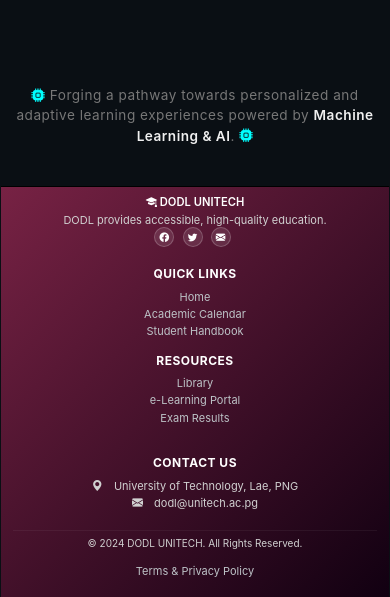
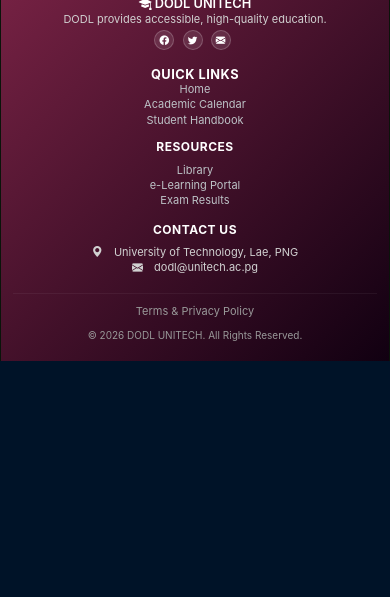
Before and after one commit to OGL2025/online_learning, a Flask app: page / in a window 390 px wide. Shown: the part 1134-1731 px from the top of the page. After the commit the page ends 1495 px from the top, so only its background shows below. Run offline with Flask 3, Linux system fonts and the light colour scheme.

Commit message:
mobile view footer compact

```diff
--- a/app/static/css/style.css
+++ b/app/static/css/style.css
@@ -3,10 +3,10 @@
     --primary-color: #2c3e50;
     --secondary-color: #3498db;
     --accent-color: #e74c3c;
-    --footer-bg: #1a252f;
+    --footer-bg: #2f1a25;
     /* Tunable Colors */
     --bg-theme-color: rgba(4,68,72,1);     /* Gradient Start Color */
-    --base-bg-color: #0a0f14;     /* Page Border/Root Background */
+    --base-bg-color: #0a140a;     /* Page Border/Root Background */
     background: var(--base-bg-color); /* Apply root background */
 }
 html, body { height: 100%; }
@@ -314,6 +314,7 @@
     /* 1. Reset body background & REMOVE shadow */
     body {
         padding-top: 0px;
+        padding-bottom: 0px;
         background: rgb(0, 22, 45);
         box-shadow: none; /* Removes the gray overlay caused by shadow */
         font-size: 8px;
@@ -325,7 +326,7 @@
     }
 
     /* --- NAVBAR SIDEBAR --- */
-    .navtitle {font-size: 0.7rem; margin-left:-35px; padding: 0; font-weight: 600;}
+    .navtitle {font-size: 0.73rem; margin-left:-35px; padding: 0; font-weight: 600;}
     .navdir {font-size:0.5rem; color: rgb(104, 104, 104); text-align: center; margin: 12px;}
     .navbar-toggler { display: block !important; position: absolute; left: 2px; top: 2.4px; z-index: 1100; border: none; outline: none !important; box-shadow: none !important; padding: 0.1rem 0.2rem; font-size: 1rem; }
     .navbar-brand { margin-left: 45px; }
@@ -336,10 +337,12 @@
     .navbar-bottom .nav-link { padding: 1rem 1.5rem; border-bottom: 1px solid rgba(255,255,255,0.2); color: #e1e1e1 !important; font-size: 10px;}
     .dropdown-menu { position: static !important; width: 100%; background: rgba(0,0,0,0.3) !important; border: none; padding: 0; }
     .dropdown-item { padding-left: 1.7rem;  font-size: 0.7rem; margin-bottom: -px;}
-    .nav-auth-link {padding: 0.12rem 0.3rem; font-weight: 600; font-size: 0.7rem; margin-right: -10px;}
+    .nav-auth-link {padding: 0.12rem 0.3rem; font-weight: 600; font-size: 0.73rem; margin-right: -10px;}
 
+    .hero-icon i { font-size: 3rem; margin-bottom: -1rem;}
+    .hero-section { text-align: center; padding: 1rem 0rem; margin-bottom: 2rem; margin-top: 2rem;}
     .hero-title { font-weight: 800; font-size: 1.2rem; color: #fff; margin-bottom: 0.5rem; margin-top: -10px;}
-    .hero-subtitle { font-size: 0.9rem; color: #ccc; max-width: 600px; margin: 0 auto 1.5rem auto; line-height: 1.2; }
+    .hero-subtitle { font-size: 0.9rem; color: #ccc; max-width: 600px; margin: 0 auto 1.5rem auto; line-height: 1.3; }
 
     .stat-card { margin-top: 17px; margin-bottom: 0px;}
     .stat-label {font-size: 0.55rem;}
@@ -351,20 +354,27 @@
     .footer-logo { display: block; margin-bottom: 2px; }
     .social-icons { justify-content: center !important; margin-bottom: 8px;}
 .footer-logo { color: #fff; font-size: 0.7rem; font-weight: 600; margin-bottom: 2px; display: block; }
-.social-icons { list-style: none; padding: -5px; margin-bottom: 0px; }
-.social-icons li { display: inline-block; margin-right: 5px; margin-top: -4px; margin-bottom: 8px;}
+.social-icons { list-style: none; padding: 0px; margin-bottom: 5px; }
+.social-icons li { display: inline-block; margin-top: 0px; margin-bottom: 0px;}
 .social-icons li a { display: block; width: 20px; height: 20px; border-radius: 50%; background-color: rgba(255,255,255,0.1); color: #fff; text-align: center; line-height: 20px; transition: all 0.3s; border: 1px solid rgba(255,255,255,0.2); font-size: 0.6rem; }
-    .footer-links { text-align: center !important; }
+    .footer-links { text-align: center !important;}
     /* .footer-tuner-container { justify-content: center !important; margin-top: 10px; } */
 
     /* Home Page Collapse Logic */
-    .features-grid { grid-template-columns: 1fr; margin-top: -10px;}
-    .feature-card {margin-top: -13px; margin-top: -5px;}
+    .features-grid { grid-template-columns: 1fr; margin-top: -10px; }
+    .feature-card {margin-top: -13px; margin-top: -5px; border-radius: 13px;}
     .feature-title {margin-top: -10px; margin-bottom: 5px; font-size: 0.9rem; text-transform: uppercase;}
     .feature-text {font-size: 0.8rem; margin-bottom: -15px; line-height: 1;}
     .info-section { flex-direction: column; flex-wrap: wrap; }
-    .info-content { width: 100%; margin-bottom: -10px;margin-top: -20px;}
-    .info-image { width: 100%; margin-bottom: -10px;}
-    .flex-edu {font-size: 0.8rem;}
-    .terms{text-align: center !important;}
+    .info-content { width: 100%; margin: -2rem auto; line-height: 0.5;}
+    .info-image { width: 70%;}
+    .info-image img {height: auto; border-radius: 8px; box-shadow: 20px 25px 30px rgba(0,0,0,1);
+        -webkit-mask: radial-gradient(circle, black 50%, transparent 100%); padding-bottom: 25px; margin-top: 1rem;}
+
+    .flex-edu {font-size: 0.8rem; }
+
+    .ai-statement { text-align: center; margin-top: -1rem; margin-bottom: 0rem; }
+    .ai-statement p { font-size: 0.75rem; color: #777;  }
+
+    .terms{text-align: center !important; margin-top: -2px;}
 }
--- a/app/templates/index.html
+++ b/app/templates/index.html
@@ -74,6 +74,7 @@
     </section>
 
     <!-- AI Statement -->
+     <!-- <section class="feature-card"> -->
         <div class="ai-statement">
             <p>
                 <i class="bi bi-cpu-fill" style="color: cyan;"></i>
@@ -81,6 +82,6 @@
                 <i class="bi bi-cpu-fill" style="color: cyan;"></i>
             </p>
         </div>
-
+    <!-- </section> -->
 </div>
 {% endblock %}
--- a/app/templates/layout.html
+++ b/app/templates/layout.html
@@ -116,7 +116,7 @@
     </nav>
 
     <!-- Flash Messages -->
-    <div class="container mt-3">
+    <div class="container">
         {% with messages = get_flashed_messages(with_categories=true) %}
             {% if messages %}
                 {% for category, message in messages %}
@@ -131,7 +131,7 @@
     </div>
 
     <!-- ========== MAIN CONTENT ========== -->
-    <main class="container my-4">
+    <main class="container">
         {% block content %}{% endblock %}
     </main>
 
@@ -141,7 +141,7 @@
             <div class="row">
                 <!-- Column 1 -->
                 <div class="col-sm-12 col-md-6 col-lg-4">
-                    <span class="footer-logo"><i class="bi bi-mortarboard-fill"></i> DODL UNITECH</span>
+                    <span class="footer-logo"  style="font-size: 0.8rem; margin-bottom: -1px; margin-top: 8px;"><i class="bi bi-mortarboard-fill"></i> DODL UNITECH</span>
                     <p>DODL provides accessible, high-quality education.</p>
                     <ul class="social-icons">
                         <li><a href="#"><i class="bi bi-facebook"></i></a></li>
@@ -151,30 +151,30 @@
                 </div>
 
                 <!-- Column 2 -->
-                <div class="col-xs-6 col-md-4 col-lg-2">
-                    <h6>Quick Links</h6>
+                <div class="col-xs-6 col-md-4 col-lg-2" >
+                    <h6 style="font-size: 0.8rem; margin-bottom: 0px;">Quick Links</h6>
                     <ul class="footer-links">
-                        <li><a href="{{ url_for('main.index') }}">Home</a></li>
-                        <li><a href="#">Academic Calendar</a></li>
-                        <li><a href="#">Student Handbook</a></li>
+                        <li style="margin-bottom: 0px;"><a href="{{ url_for('main.index') }}">Home</a></li>
+                        <li style="margin-bottom: 0px;"><a href="#">Academic Calendar</a></li>
+                        <li style="margin-bottom: 0px;"><a href="#">Student Handbook</a></li>
                     </ul>
                 </div>
 
                 <!-- Column 3 -->
                 <div class="col-xs-6 col-md-4 col-lg-2">
                     <h6>Resources</h6>
-                    <ul class="footer-links">
-                        <li><a href="#">Library</a></li>
-                        <li><a href="#">e-Learning Portal</a></li>
-                        <li><a href="#">Exam Results</a></li>
+                    <ul class="footer-links" style="margin-bottom: 0px;">
+                        <li style="margin-bottom: 0px;"><a href="#">Library</a></li>
+                        <li style="margin-bottom: 0px;"><a href="#">e-Learning Portal</a></li>
+                        <li style="margin-bottom: 0px;"><a href="#">Exam Results</a></li>
                     </ul>
                 </div>
 
                 <!-- Column 4 -->
-                <div class="col-sm-12 col-md-4 col-lg-4 mt-3 mt-lg-0">
-                    <h6>Contact Us</h6>
-                    <p><i class="bi bi-geo-alt-fill me-2"></i> University of Technology, Lae, PNG</p>
-                    <p><i class="bi bi-envelope-fill me-2"></i> dodl@unitech.ac.pg</p>
+                <div class="col-sm-12 col-md-4 col-lg-4 mt-3 mt-lg-0" >
+                    <h6 style="margin-top: -14px;">Contact Us</h6>
+                    <p style="margin-bottom: 0px;"><i class="bi bi-geo-alt-fill me-2"></i> University of Technology, Lae, PNG</p>
+                    <p style="margin-bottom: 0px;"><i class="bi bi-envelope-fill me-2"></i> dodl@unitech.ac.pg</p>
                 </div>
             </div>
                      <!-- THEME TUNER (Centered Above Link) -->
@@ -187,17 +187,14 @@
             <hr>
 
             <!-- BOTTOM ROW: Copyright + Tuner/Legal -->
-            <div class="row align-items-center">
-                <div class="col-md-6 col-sm-6 col-xs-12">
-                    <p class="copyright-text">&copy; 2024 DODL UNITECH. All Rights Reserved.</p>
+            <div class="row align-items-center"  style="color: #999;">
+                <div class="col-md-6 col-sm-6 col-xs-12 text-center text-md-end">
+                    <div class="terms"  style="margin-top: 5px;">
+                        <a href="{{ url_for('main.legal') }}"><p style="color: #999;">Terms & Privacy Policy</p></a>
+                    </div>
                 </div>
-                <div class="col-md-6 col-sm-6 col-xs-12 text-center text-md-end">
-
-
-                    <!-- LEGAL LINK -->
-                    <div class="terms">
-                        <a href="{{ url_for('main.legal') }}">Terms & Privacy Policy</a>
-                    </div>
+                <div class="col-md-6 col-sm-6 col-xs-12" style="margin-top: -5px;">
+                    <p class="copyright-text">&copy; 2026 DODL UNITECH. All Rights Reserved.</p>
                 </div>
             </div>
         </div>
```
Lines whose indentation alone changed are shown as unchanged.
